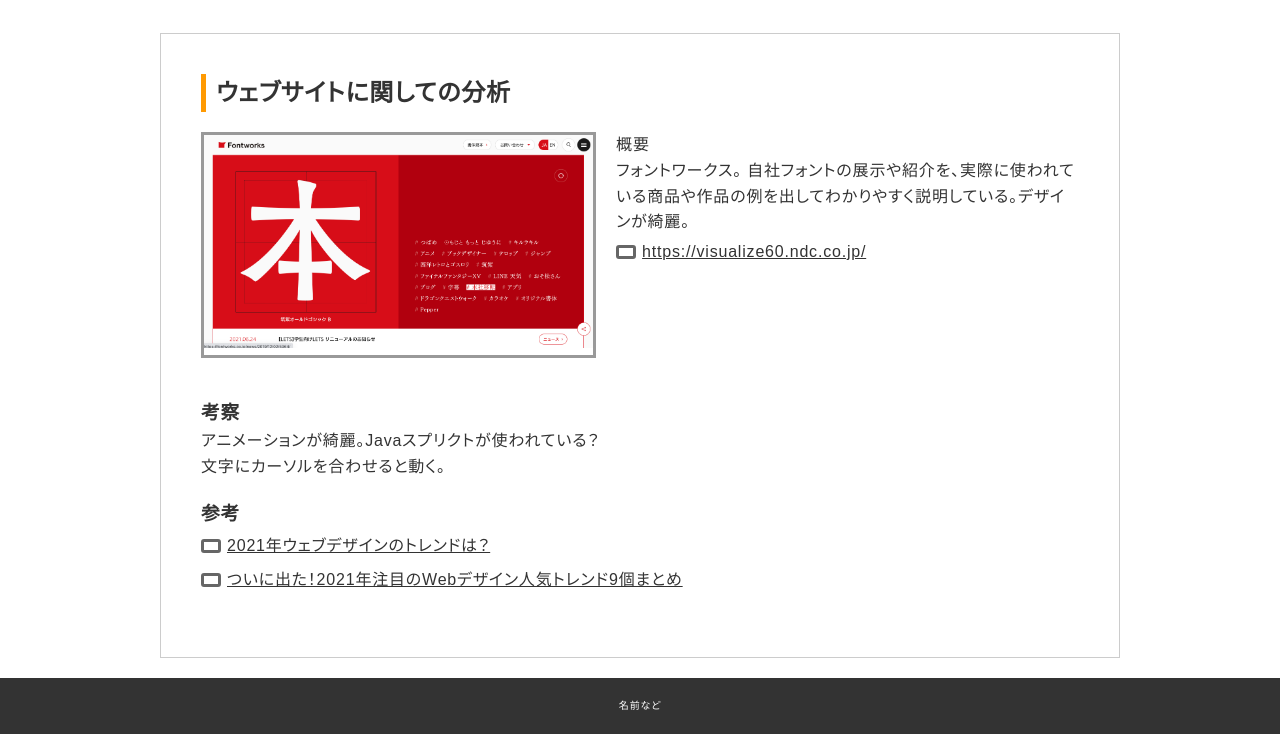
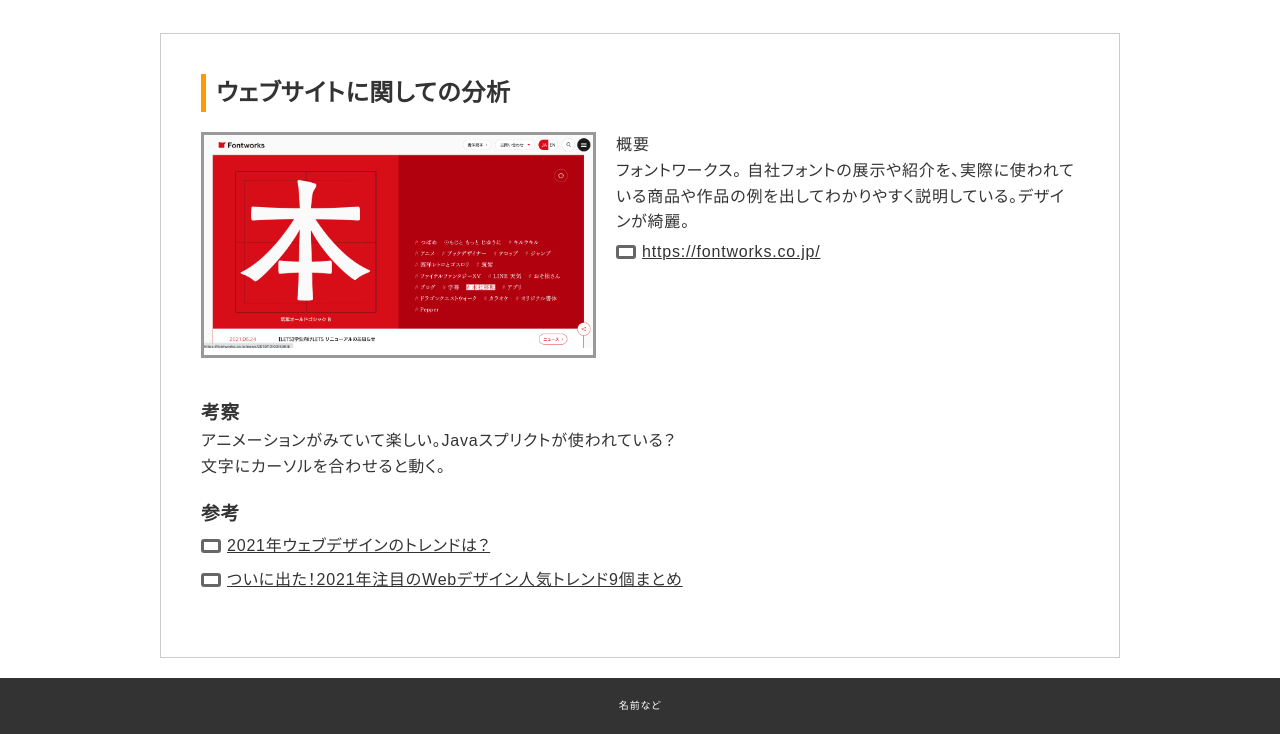
Before and after one commit to KUAD-XtechDesign/portfolio-fujimotofuuko, a plain HTML site: page reports/report01.html in a window 1280 px wide. Shown: the part 87-821 px from the top of the page. Drawn offline with Linux system fonts and the light colour scheme.

Commit message:
ちょっと変えた」

```diff
--- a/reports/report01.html
+++ b/reports/report01.html
@@ -40,14 +40,14 @@
               フォントワークス。
               自社フォントの展示や紹介を、実際に使われている商品や作品の例を出してわかりやすく説明している。デザインが綺麗。
             </p>
-            <a class="ex_link" href="https://fontworks.co.jp/" target="_blank">https://visualize60.ndc.co.jp/</a>
+            <a class="ex_link" href="https://fontworks.co.jp/" target="_blank">https://fontworks.co.jp/</a>
           </div>
         </div>
 
         <div class="mb_m">
           <h3>考察</h3>
           <p>
-            アニメーションが綺麗。Javaスプリクトが使われている？<br>
+            アニメーションがみていて楽しい。Javaスプリクトが使われている？<br>
            文字にカーソルを合わせると動く。 <br>
           </p>
         </div>
```
